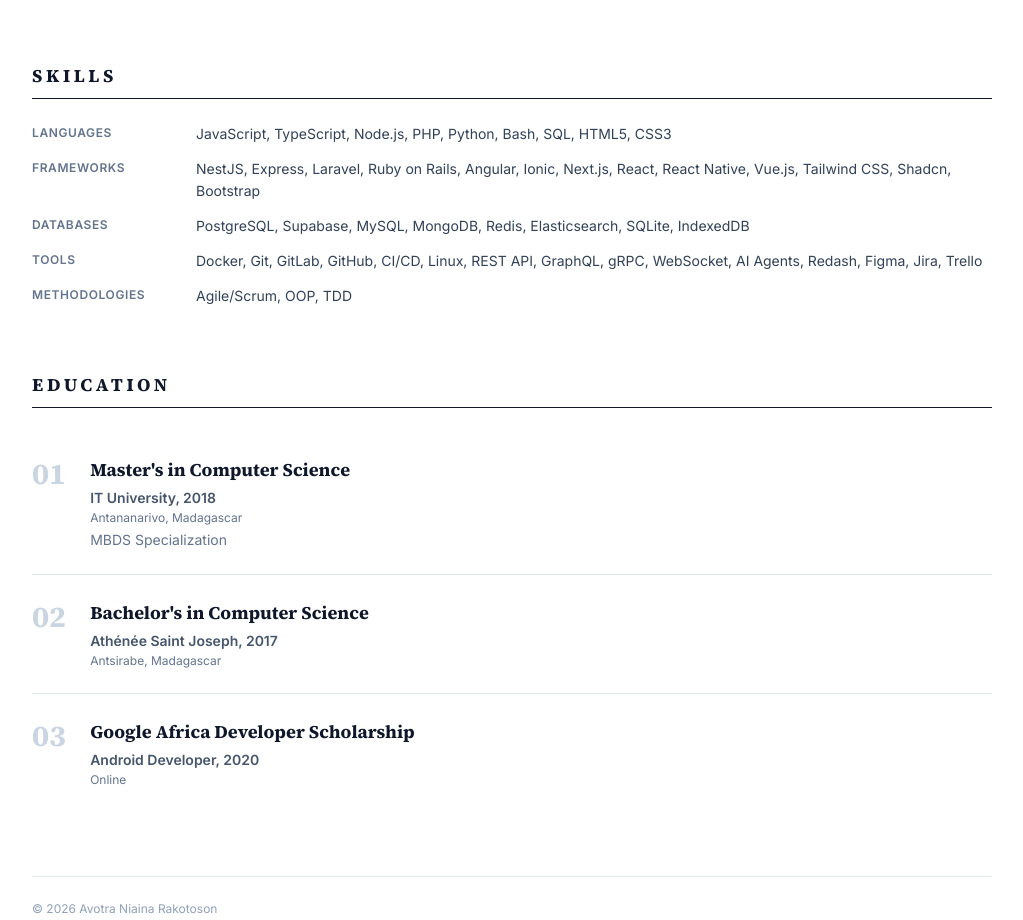
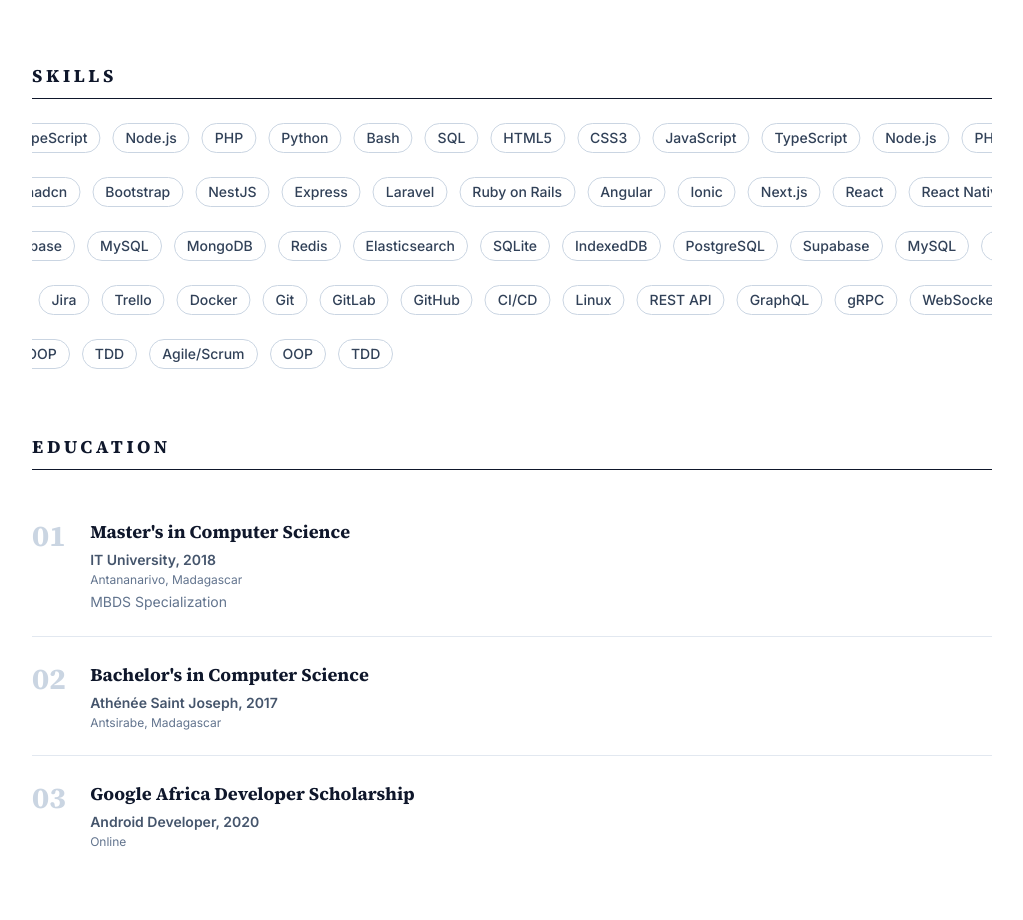
Before and after one commit to rakotoson/website, a Vue app: page / in a window 1280 px wide. Shown: the part 2994-3914 px from the top of the page, without its empty margins (128-1151 px from the left). Built offline with nearby package versions, Linux system fonts and the light colour scheme.

Commit message:
Redesign Skills as per-category marquee badge rows

```diff
--- a/src/components/SkillsSection.vue
+++ b/src/components/SkillsSection.vue
@@ -9,13 +9,27 @@
 });
 
 const { t } = useI18n();
+
+const durationFor = (count) => `${count * 3}s`;
 </script>
 
 <template>
-  <dl class="grid grid-cols-1 sm:grid-cols-[140px_1fr] gap-x-6 gap-y-3">
-    <template v-for="(values, key) in skills" :key="key">
-      <dt class="text-xs font-semibold uppercase tracking-wider text-slate-500 dark:text-slate-400 pt-0.5">{{ t(`skillCategories.${key}`) }}</dt>
-      <dd class="text-sm text-slate-700 dark:text-slate-300 leading-relaxed">{{ values.join(', ') }}</dd>
-    </template>
-  </dl>
+  <div class="space-y-6">
+    <div v-for="(values, key, index) in skills" :key="key">
+      <div class="overflow-hidden">
+        <div
+          :class="['flex w-max gap-3 hover:[animation-play-state:paused]', index % 2 === 0 ? 'marquee-left' : 'marquee-right']"
+          :style="{ '--marquee-duration': durationFor(values.length) }"
+        >
+          <span
+            v-for="(skill, i) in [...values, ...values]"
+            :key="i"
+            class="whitespace-nowrap rounded-full border border-slate-300 dark:border-slate-700 px-3 py-1 text-xs sm:text-sm font-medium text-slate-700 dark:text-slate-300"
+          >
+            {{ skill }}
+          </span>
+        </div>
+      </div>
+    </div>
+  </div>
 </template>
--- a/src/style.css
+++ b/src/style.css
@@ -29,6 +29,33 @@
 .entry-index {
   font-family: 'Source Serif 4', Georgia, serif;
   font-variant-numeric: tabular-nums;
+}
+
+/* ============================================
+   SKILLS MARQUEE (per-category badge rows)
+   ============================================ */
+@keyframes marquee-x {
+  from {
+    transform: translateX(0);
+  }
+  to {
+    transform: translateX(-50%);
+  }
+}
+
+.marquee-left {
+  animation: marquee-x var(--marquee-duration, 30s) linear infinite;
+}
+
+.marquee-right {
+  animation: marquee-x var(--marquee-duration, 30s) linear infinite reverse;
+}
+
+@media (prefers-reduced-motion: reduce) {
+  .marquee-left,
+  .marquee-right {
+    animation: none;
+  }
 }
 
 /* ============================================
```
